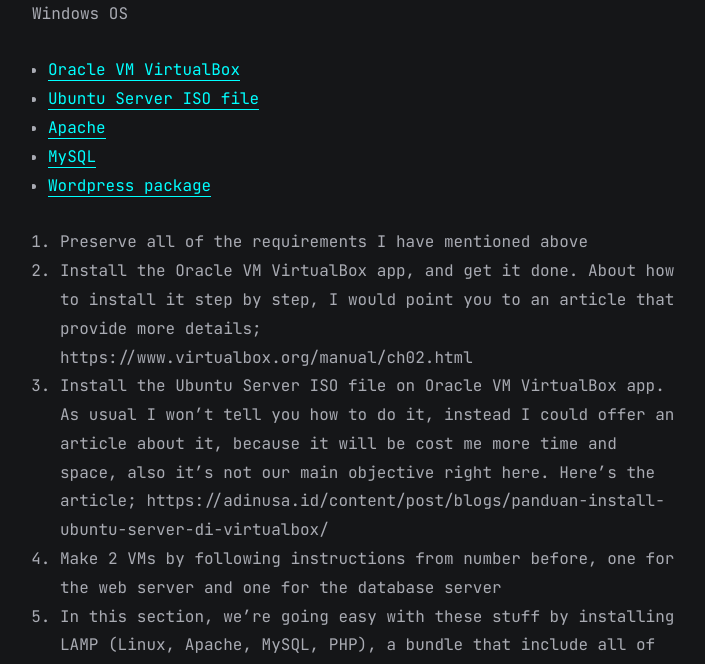
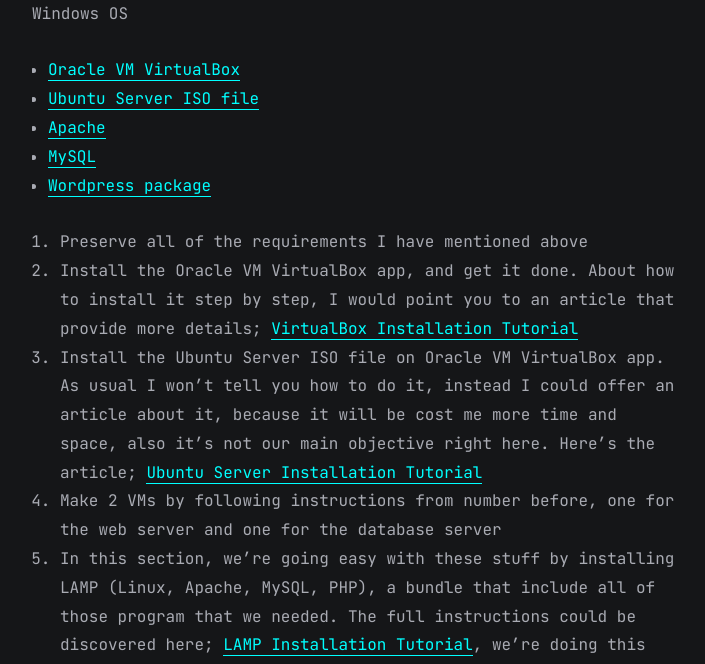
Before and after one commit to ronilapendoz/wyebit.github.io, a Jekyll site: the page built from all_collections/_posts/2022-09-15-create-2-VM-1-VM-with-3-wordpress inside-and-1-VM-with-3-databases-inside.md, in a window 1280 px wide and 1400 px high, scrolled down 572 px, cut to the strip 0-664 px from the top of the window. Shown: the whole strip, without its empty margins (283-988 px from the left). Built offline with Jekyll 4.4.1, drawn with Linux system fonts in a browser that asks for light colours; emoji names are drawn with the system emoji font; some of the changed text lies outside the part shown.

Commit message:
Update 2022-09-15-create-2-VM-1-VM-with-3-wordpress inside-and-1-VM-with-3-databases-inside.md

```diff
--- a/all_collections/_posts/2022-09-15-create-2-VM-1-VM-with-3-wordpress inside-and-1-VM-with-3-databases-inside.md
+++ b/all_collections/_posts/2022-09-15-create-2-VM-1-VM-with-3-wordpress inside-and-1-VM-with-3-databases-inside.md
@@ -14,11 +14,11 @@ Windows OS
 - [Wordpress package](https://wordpress.org/download/)
 
 1.	Preserve all of the requirements I have mentioned above
-2.	Install the Oracle VM VirtualBox app, and get it done. About how to install it step by step, I would point you to an article that provide more details; https://www.virtualbox.org/manual/ch02.html
-3.	Install the Ubuntu Server ISO file on Oracle VM VirtualBox app. As usual I won’t tell you how to do it, instead I could offer an article about it, because it will be cost me more time and space, also it’s not our main objective right here. Here’s the article; https://adinusa.id/content/post/blogs/panduan-install-ubuntu-server-di-virtualbox/
+2.	Install the Oracle VM VirtualBox app, and get it done. About how to install it step by step, I would point you to an article that provide more details; [VirtualBox Installation Tutorial](https://www.virtualbox.org/manual/ch02.html)
+3.	Install the Ubuntu Server ISO file on Oracle VM VirtualBox app. As usual I won’t tell you how to do it, instead I could offer an article about it, because it will be cost me more time and space, also it’s not our main objective right here. Here’s the article; [Ubuntu Server Installation Tutorial](https://adinusa.id/content/post/blogs/panduan-install-ubuntu-server-di-virtualbox/)
 4.	Make 2 VMs by following instructions from number before, one for the web server and one for the database server
-5.	In this section, we’re going easy with these stuff by installing LAMP (Linux, Apache, MySQL, PHP), a bundle that include all of those program that we needed. The full instructions could be discovered here; https://www.digitalocean.com/community/tutorials/how-to-install-linux-apache-mysql-php-lamp-stack-on-ubuntu-22-04, we’re doing this for both VM
-6.	After all of those stuff have been installed, we’re going to setup the databases in its server, we could go into a website; https://www.digitalocean.com/community/tutorials/install-wordpress-on-ubuntu, make 3 databases and its user, get it done, and we’re continuing to next step
+5.	In this section, we’re going easy with these stuff by installing LAMP (Linux, Apache, MySQL, PHP), a bundle that include all of those program that we needed. The full instructions could be discovered here; [LAMP Installation Tutorial](https://www.digitalocean.com/community/tutorials/how-to-install-linux-apache-mysql-php-lamp-stack-on-ubuntu-22-04), we’re doing this for both VM
+6.	After all of those stuff have been installed, we’re going to setup the databases in its server, we could go into a website; [Wordpress on Ubuntu Installation Tutorial](https://www.digitalocean.com/community/tutorials/install-wordpress-on-ubuntu), make 3 databases and its user, get it done, and we’re continuing to next step
 ![6](https://github.com/wyebit/wyebit.github.io/blob/main/assets/images/posts/2022-09-15-create-2-VM-1-VM-with-3-wordpress%20inside-and-1-VM-with-3-databases-inside/6.png?raw=true)
 7.	Done with the databases, go for the wordpress CMS installation, I have mentioned the instructions link at number 6, make it well, and then proceed to the next step
 ![7](https://github.com/wyebit/wyebit.github.io/blob/main/assets/images/posts/2022-09-15-create-2-VM-1-VM-with-3-wordpress%20inside-and-1-VM-with-3-databases-inside/7.png?raw=true)
```
